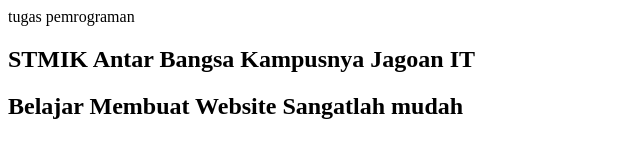
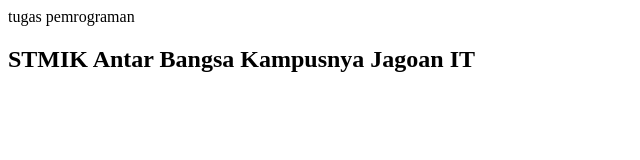
Before and after one commit to hayaepon/pemrograman-web, a plain HTML site: page index.html in a window 1280 px wide. Shown: the whole page, without its empty margins (0-640 px from the left). Drawn offline with Linux system fonts and the light colour scheme.

Commit message:
file pertama

```diff
--- a/index.html
+++ b/index.html
@@ -7,6 +7,5 @@
     </head>
     <body>
         <h2>STMIK Antar Bangsa Kampusnya Jagoan IT</h2>
-        <h2>Belajar Membuat Website Sangatlah mudah</h2>
     </body>
 </html>
```
